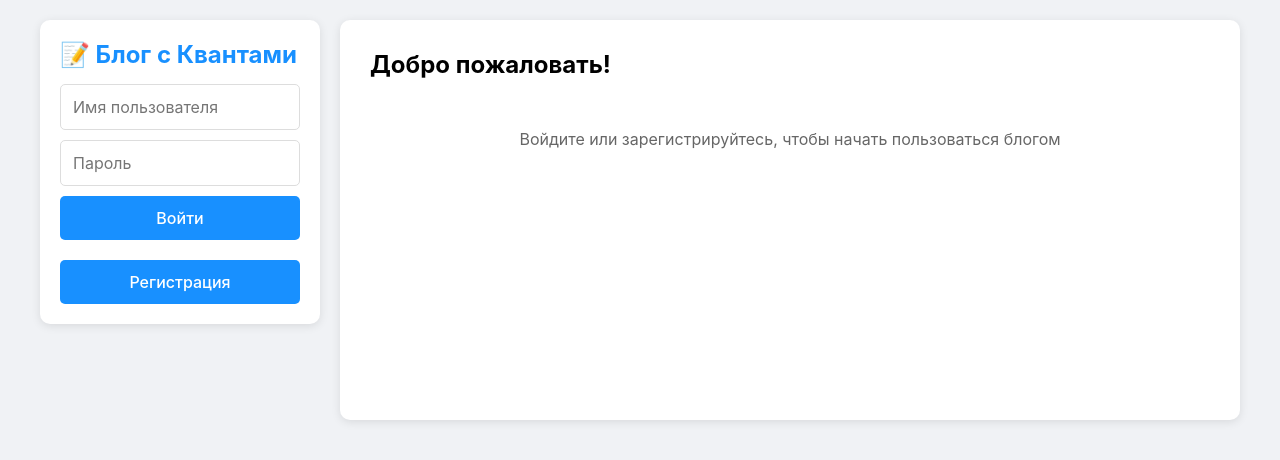
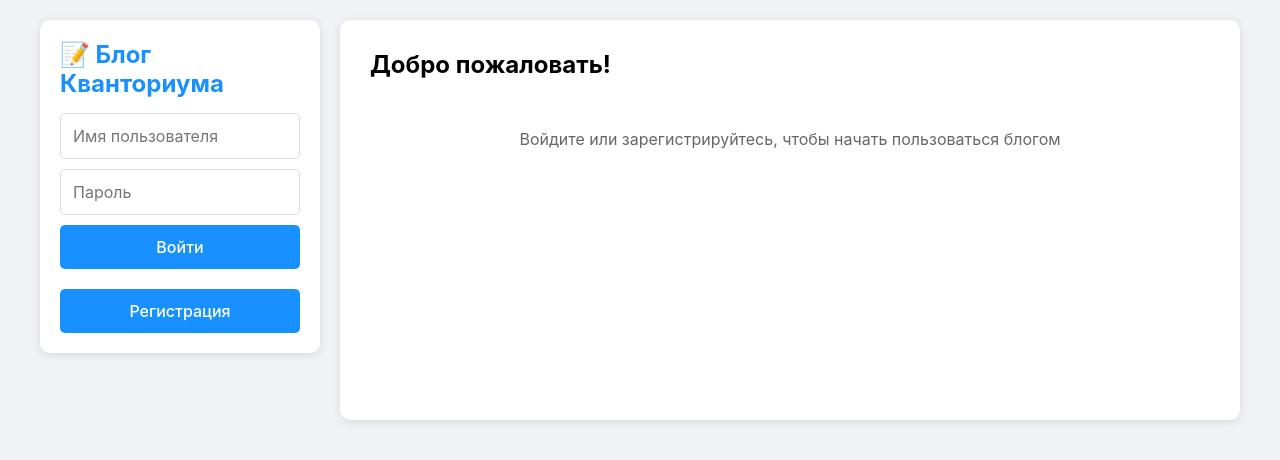
Before and after one commit to Aslan2280/html-posts, a plain HTML site: page public/index.html in a window 1280 px wide. Drawn offline with Linux system fonts and the light colour scheme.

Commit message:
Update index.html

```diff
--- a/public/index.html
+++ b/public/index.html
@@ -3,7 +3,7 @@
 <head>
     <meta charset="UTF-8">
     <meta name="viewport" content="width=device-width, initial-scale=1.0">
-    <title>📝 Блог с квантами</title>
+    <title>📝 Блог Кванториума</title>
     <style>
         * {
             margin: 0;
@@ -366,7 +366,7 @@
         <!-- Боковая панель -->
         <div class="sidebar">
             <div class="header-sidebar">
-                <div class="logo">📝 Блог с Квантами</div>
+                <div class="logo">📝 Блог Кванториума</div>
                 <div id="authSection">
                     <!-- Здесь будет форма входа/инфо пользователя -->
                 </div>
```
